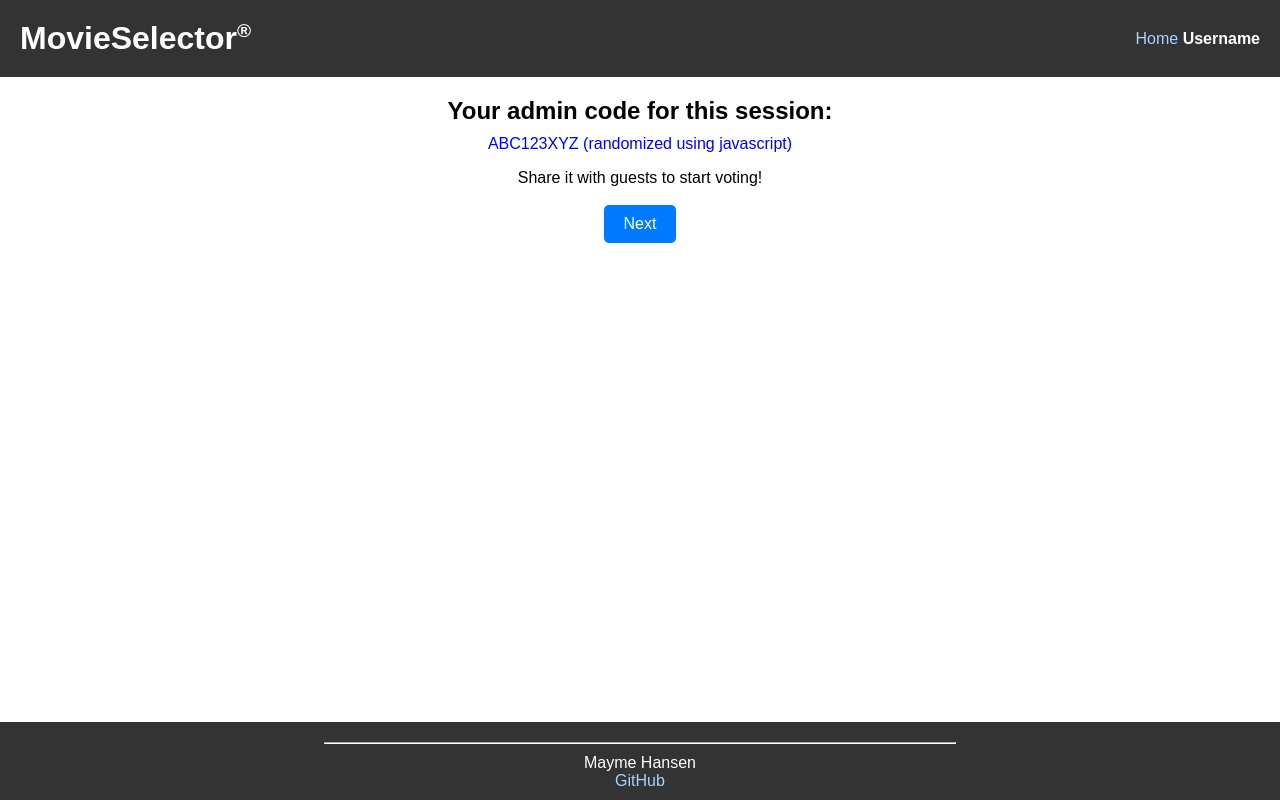
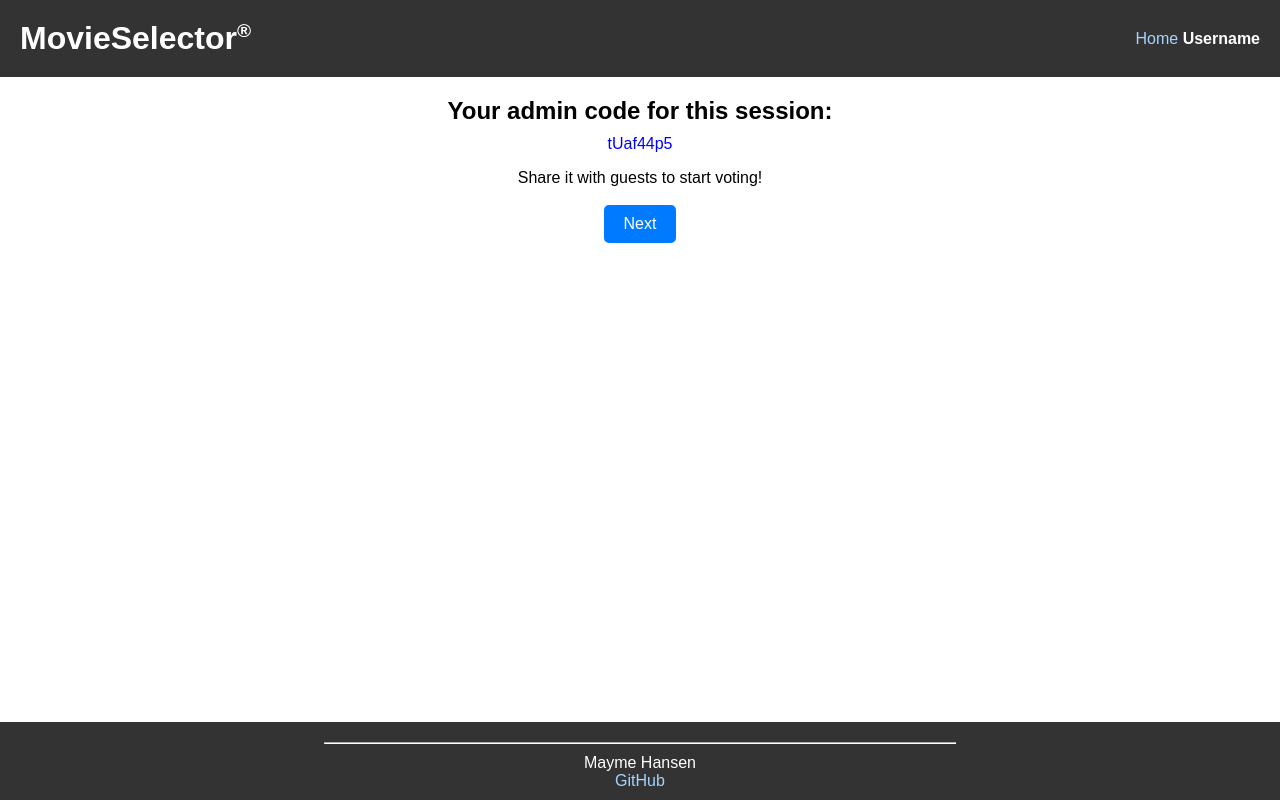
Before and after one commit to mhansen22/startup, a plain HTML site: page admin.html in a window 1280 px wide. Drawn offline with Linux system fonts and the light colour scheme.

Commit message:
Created admin.js file and coded it, also linked it to HTML file

```diff
--- a/admin.html
+++ b/admin.html
@@ -4,9 +4,11 @@
     <meta charset="UTF-8">
     <meta name="viewport" content="width=device-width, initial-scale=1.0">
     <link rel="stylesheet" href="admin.css" />
+    <script src="admin.js" defer></script>
     <title>Movies Selector</title>
 </head>
 <body>
+
   <header>
     <div style="display: flex; justify-content: space-between; align-items: center;">
       <h1>MovieSelector<sup>&reg;</sup></h1>
--- /dev/null
+++ b/admin.js
@@ -0,0 +1,14 @@
+
+const adminCodePlaceholder = document.getElementById("adminCodePlaceholder");
+
+function generateRandomCode(length) {
+    const characters = 'ABCDEFGHIJKLMNOPQRSTUVWXYZabcdefghijklmnopqrstuvwxyz0123456789';
+    let code = '';
+    for (let i = 0; i < length; i++) {
+        code += characters.charAt(Math.floor(Math.random() * characters.length));
+    }
+    return code;
+}
+
+
+adminCodePlaceholder.textContent = generateRandomCode(8);
```
